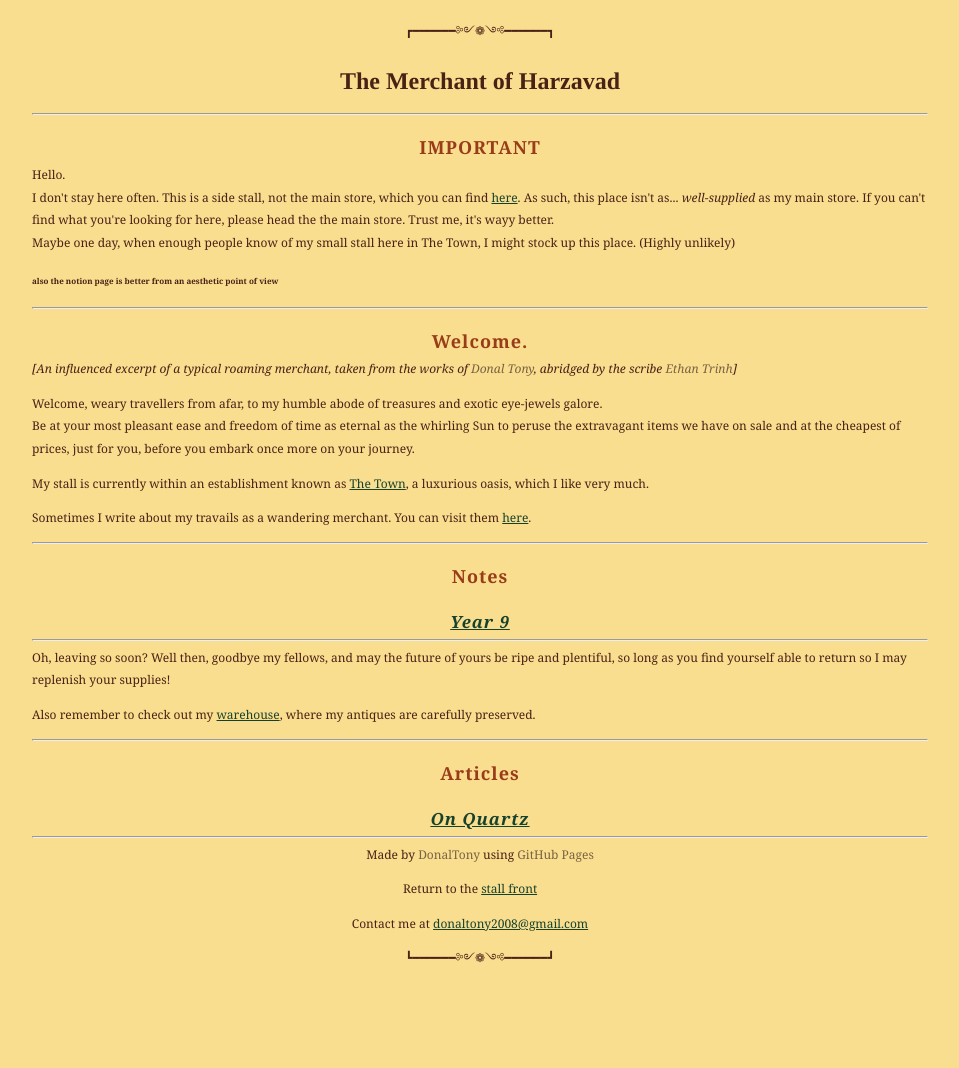
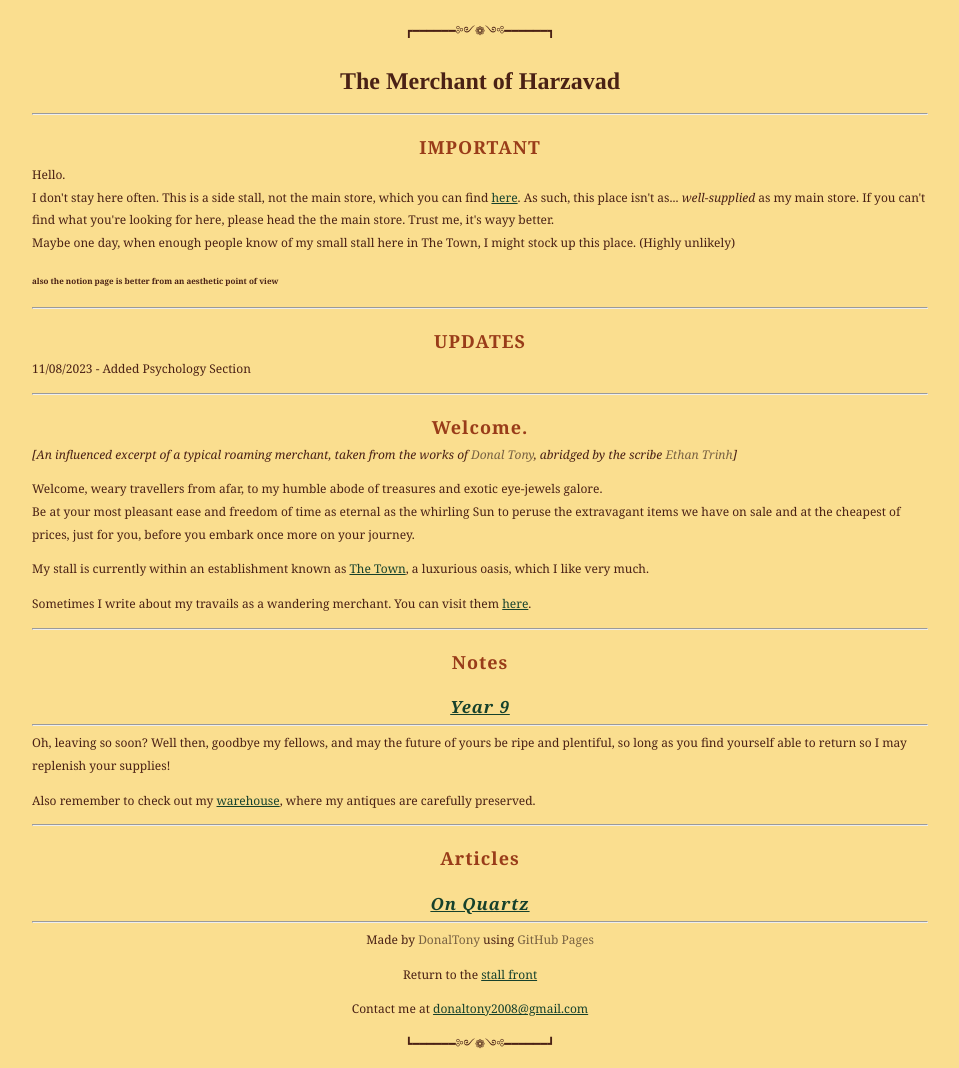
Before and after one commit to dvaraka/the-merchant, a Jekyll site: the page built from index.md, in a window 1280 px wide. Shown: the whole page, without its empty margins (160-1119 px from the left). Built offline with Jekyll 4.4.1, drawn with Linux system fonts in a browser that asks for light colours; our own code applies the rules of GitHub Pages for plain Markdown files; before the commit the page ends 982 px from its top, so only the background shows below that.

Commit message:
Update index.md

```diff
--- a/index.md
+++ b/index.md
@@ -4,6 +4,9 @@
 <body>
   <h2>IMPORTANT</h2>
   <p>Hello. <br> I don't stay here often. This is a side stall, not the main store, which you can find <a href="https://yuki-private-site.notion.site/The-Warehouse-2023-1ae90b0e39104f71b081a40cba9f4aaf">here</a>. As such, this place isn't as... <i>well-supplied</i> as my main store. If you can't find what you're looking for here, please head the the main store. Trust me, it's wayy better. <br> Maybe one day, when enough people know of my small stall here in The Town, I might stock up this place. (Highly unlikely) <br> <h6>also the notion page is better from an aesthetic point of view</h6></p>
+  <hr class="divider_one">
+  <h2>UPDATES</h2>
+  <p>11/08/2023 - Added Psychology Section</p>
   <hr class="divider_one">
   <h2>Welcome.</h2>
   <p><i>[An influenced excerpt of a typical roaming merchant, taken from the works of <abbr>Donal Tony</abbr>, abridged by the scribe <abbr>Ethan Trinh</abbr>]</i></p>
```
